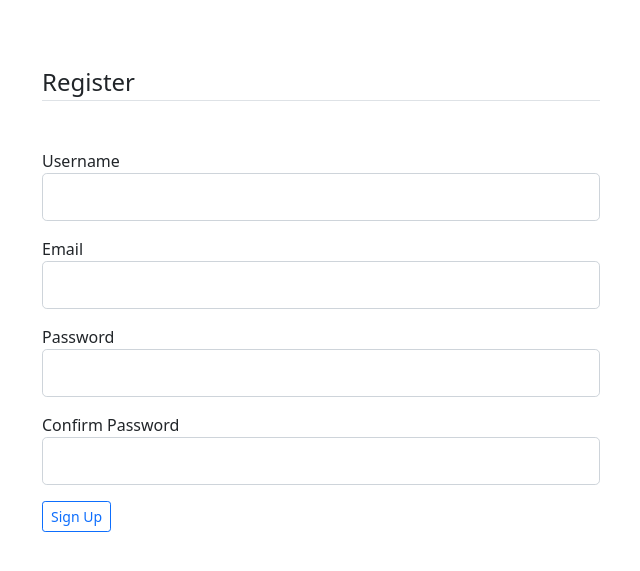
After one commit to randiltennakoon/flask_DB, a Flask app: page /register in a window 1280 px wide. The commit adds this page. Shown: the top 571 px of the page, without its empty margins (40-680 px from the left). Run offline with Flask 2, Linux system fonts and the light colour scheme; some libraries are stand-ins or nearby versions.

Commit message:
created registration form

```diff
--- a/app.py
+++ b/app.py
@@ -1,4 +1,5 @@
-from flask import Flask, render_template
+from flask import Flask, render_template, url_for, redirect
+from forms import RegistrationForm
 
 app = Flask(__name__)
 
@@ -11,6 +12,17 @@ def home():
     return render_template('home.html', title='Home')
 
 
+@app.route('/login')
+def login():
+    return render_template('login.html', title='Login')
+
+
+@app.route('/register', methods=['GET', 'POST'])
+def register():
+    form = RegistrationForm()
+    return render_template('register.html', title='Register', form=form)
+
+
 
 if __name__ == '__main__':
     app.run(debug=True)
--- /dev/null
+++ b/forms.py
@@ -0,0 +1,12 @@
+from ast import Pass
+from click import password_option
+from flask_wtf import FlaskForm
+from wtforms import StringField, PasswordField, SubmitField
+from wtforms.validators import DataRequired, Length, Email, EqualTo
+
+class RegistrationForm(FlaskForm):
+    username = StringField('Username', validators=[DataRequired(), Length(min=2, max=20)])
+    email = StringField('Email', validators=[DataRequired(), Email()])
+    password = PasswordField('Password', validators=[DataRequired()])
+    confirm_password = PasswordField('Confirm Password', validators=[DataRequired(), EqualTo('password')])
+    submit = SubmitField('Sign Up')
--- a/templates/base.html
+++ b/templates/base.html
@@ -1,8 +1,12 @@
 <html lang="en">
 <head>
-    <meta charset="UTF-8">
-    <meta http-equiv="X-UA-Compatible" content="IE=edge">
-    <meta name="viewport" content="width=device-width, initial-scale=1.0">
+   <!-- Required meta tags -->
+   <meta charset="utf-8">
+   <meta name="viewport" content="width=device-width, initial-scale=1">
+
+   <!-- Bootstrap CSS -->
+   <link href="https://cdn.jsdelivr.net/npm/bootstrap@5.1.3/dist/css/bootstrap.min.css" rel="stylesheet" integrity="sha384-1BmE4kWBq78iYhFldvKuhfTAU6auU8tT94WrHftjDbrCEXSU1oBoqyl2QvZ6jIW3" crossorigin="anonymous">
+
 
     {% block head %} {% endblock %}
 </head>
@@ -10,5 +14,12 @@
 
     {% block body %} {% endblock %}
 
+
+
+
+    <!-- Option 1: Bootstrap Bundle with Popper -->
+    <script src="https://cdn.jsdelivr.net/npm/bootstrap@5.1.3/dist/js/bootstrap.bundle.min.js" integrity="sha384-ka7Sk0Gln4gmtz2MlQnikT1wXgYsOg+OMhuP+IlRH9sENBO0LRn5q+8nbTov4+1p" crossorigin="anonymous"></script>
+    <script src="https://cdn.jsdelivr.net/npm/@popperjs/core@2.10.2/dist/umd/popper.min.js" integrity="sha384-7+zCNj/IqJ95wo16oMtfsKbZ9ccEh31eOz1HGyDuCQ6wgnyJNSYdrPa03rtR1zdB" crossorigin="anonymous"></script>
+    <script src="https://cdn.jsdelivr.net/npm/bootstrap@5.1.3/dist/js/bootstrap.min.js" integrity="sha384-QJHtvGhmr9XOIpI6YVutG+2QOK9T+ZnN4kzFN1RtK3zEFEIsxhlmWl5/YESvpZ13" crossorigin="anonymous"></script>
 </body>
 </html>
--- /dev/null
+++ b/templates/register.html
@@ -0,0 +1,57 @@
+{% extends 'base.html' %}
+
+{% block head %}
+
+    {% if title %}
+        <title>{{ title }}</title>
+    {% else %}
+        <title>Welcome</title>
+    {% endif %}
+
+{% endblock %}
+
+
+
+{% block body %}
+
+<div class="container mt-3">
+    <div class="col-md-6 rounded">
+        <form method="POST" action="">
+            {{ form.hidden_tag() }}
+            <legend class="border-bottom my-5">Register</legend>
+
+            <div class="form-group mb-3">
+                {{ form.username.label(class="form-control-label") }}
+                {{ form.username(class="form-control form-control-lg") }}
+            </div>
+
+            <div class="form-group mb-3">
+                {{ form.email.label(class="form-control-label") }}
+                {{ form.email(class="form-control form-control-lg") }}
+            </div>
+
+            <div class="form-group mb-3">
+                {{ form.password.label(class="form-control-label") }}
+                {{ form.password(class="form-control form-control-lg") }}
+            </div>
+
+            <div class="form-group mb-3">
+                {{ form.confirm_password.label(class="form-control-label") }}
+                {{ form.confirm_password(class="form-control form-control-lg") }}
+            </div>
+
+            <div class="form-group">
+                {{ form.submit.label(class="btn btn-sm btn-outline-primary") }}
+            </div>
+
+
+
+
+        </form>
+    </div>
+
+</div>
+
+
+
+{% endblock %}
```
Also changed, not shown: templates/home.html (+15 -1 lines), templates/login.html (added, +24 -0 lines).
